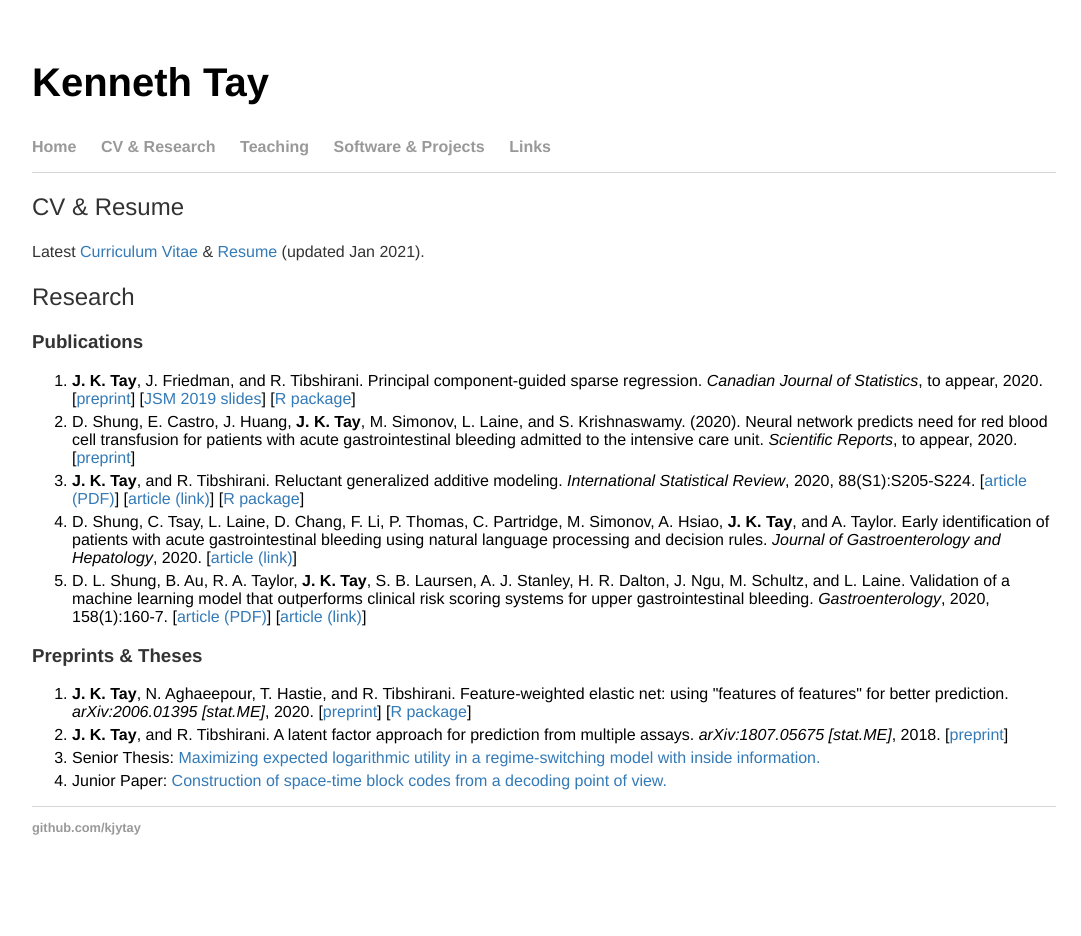
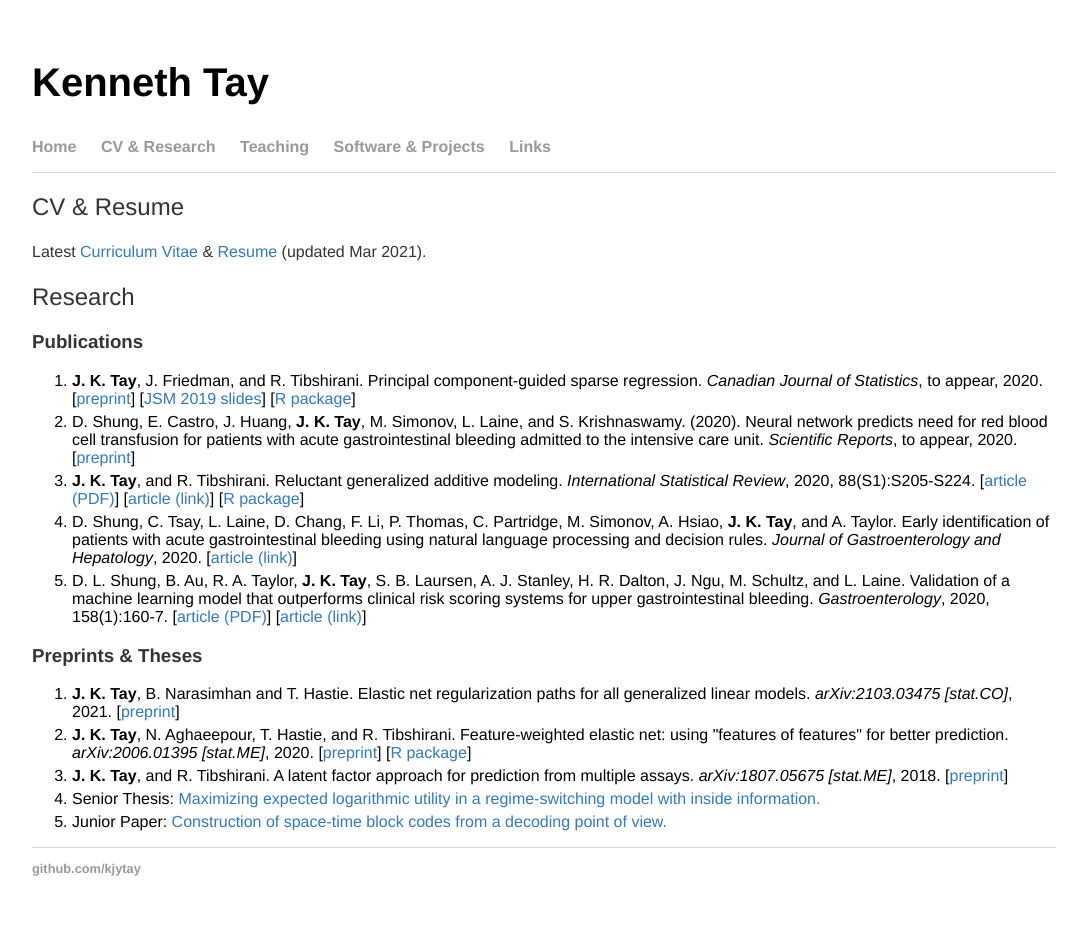
Before and after one commit to kjytay/kjytay.github.io, a Jekyll site: the page built from cv/index.html, in a window 1280 px wide. Shown: the whole page, without its empty margins (96-1177 px from the left). Built offline with Jekyll 4.4.1, drawn with Linux system fonts in a browser that asks for light colours; before the commit the page ends 900 px from its top, so only the background shows below that.

Commit message:
Updated CV/resume and research page.

```diff
--- a/cv/index.html
+++ b/cv/index.html
@@ -5,7 +5,7 @@ title: Kenneth Tay
 
 <div class="blurb">
   <h2>CV & Resume</h2>
-  <p>Latest <a href="CV 2021-01-12.pdf">Curriculum Vitae</a> & <a href="Resume 2021-01-12.pdf">Resume</a> (updated Jan 2021).</p>
+  <p>Latest <a href="CV 2021-03-08.pdf">Curriculum Vitae</a> & <a href="Resume 2021-03-08.pdf">Resume</a> (updated Mar 2021).</p>
   <h2>Research</h2>
   <h3>Publications</h3>
   <ol>
@@ -21,6 +21,7 @@ title: Kenneth Tay
   </ol>
   <h3>Preprints & Theses</h3>
   <ol>
+    <li><b>J. K. Tay</b>, B. Narasimhan and T. Hastie. Elastic net regularization paths for all generalized linear models. <i>arXiv:2103.03475 [stat.CO]</i>, 2021. [<a href="https://arxiv.org/abs/2103.03475">preprint</a>]</li>
     <li><b>J. K. Tay</b>, N. Aghaeepour, T. Hastie, and R. Tibshirani. Feature-weighted elastic net: using "features of features" for better prediction. <i>arXiv:2006.01395 [stat.ME]</i>, 2020. [<a href="https://arxiv.org/abs/2006.01395">preprint</a>] [<a href="https://github.com/kjytay/fwelnet">R package</a>]</li>
     <li><b>J. K. Tay</b>, and R. Tibshirani. A latent factor approach for prediction from multiple assays. <i>arXiv:1807.05675 [stat.ME]</i>, 2018. [<a href="https://arxiv.org/abs/1807.05675">preprint</a>]</li>
     <li>Senior Thesis: <a href="Senior Thesis.pdf">Maximizing expected logarithmic utility in a regime-switching model with inside information.</a></li>
```
Also changed, not shown: 4 other files.
